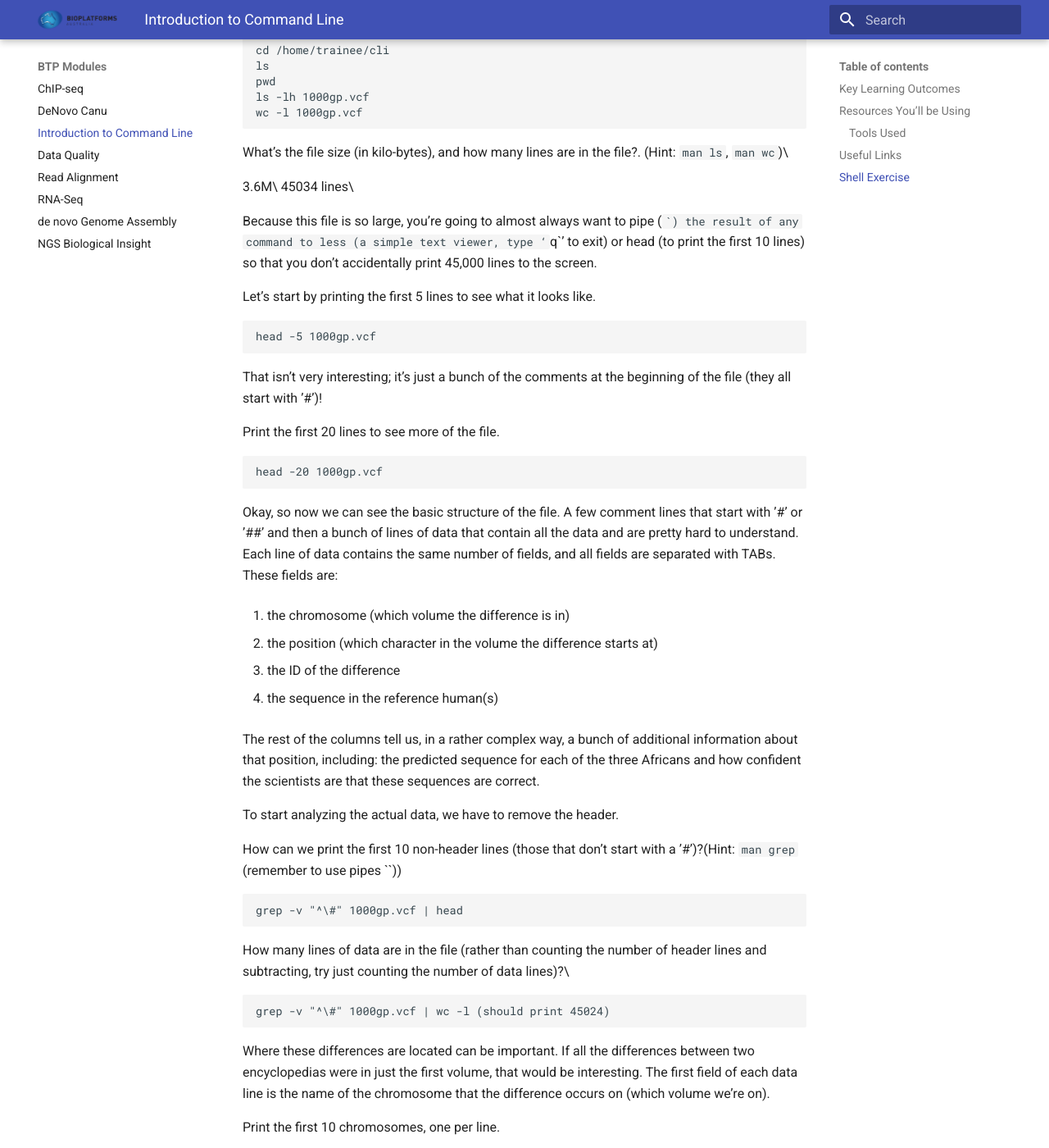
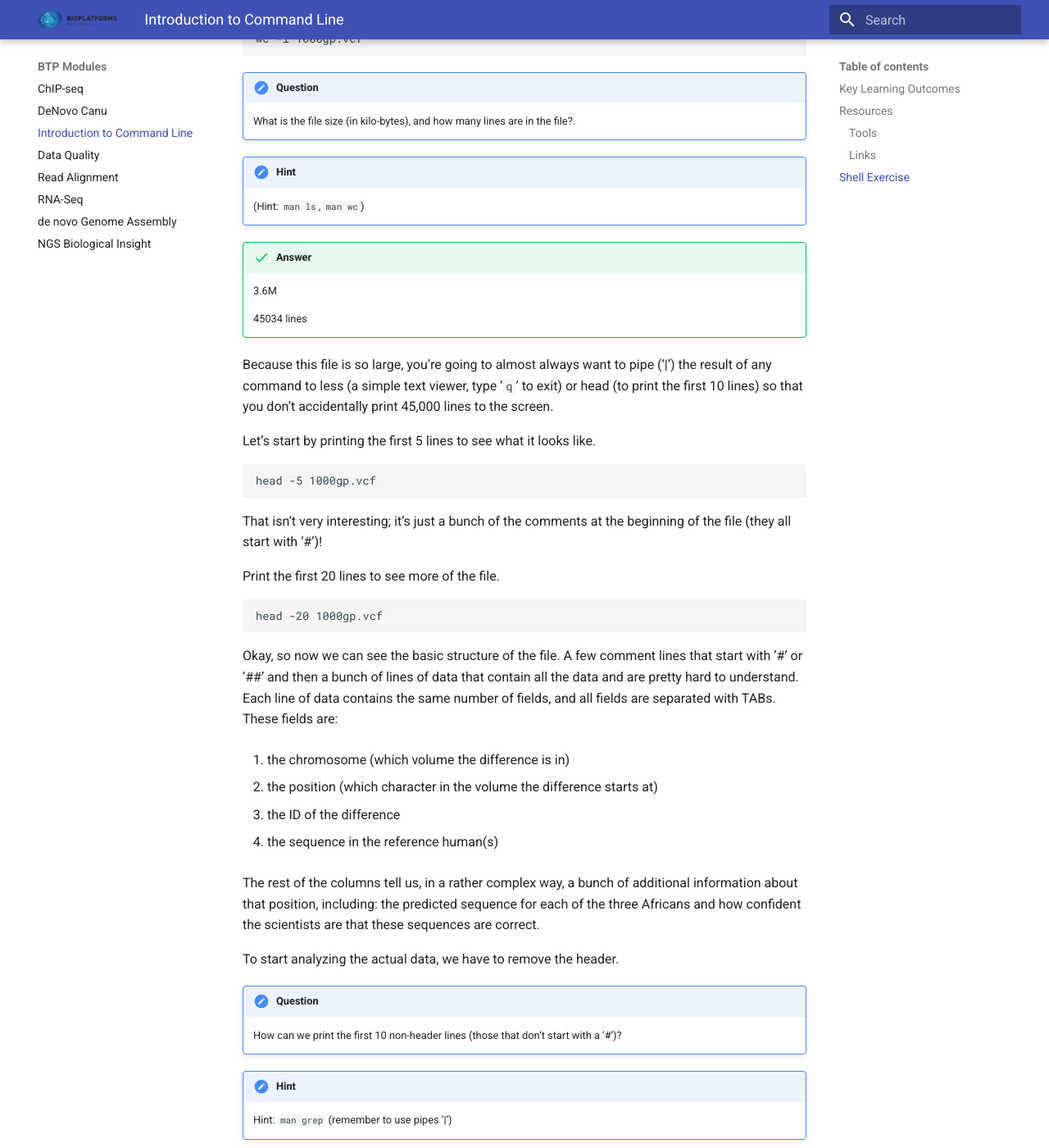
Before and after one commit to tsonika/intro-ngs-manuals, an MkDocs documentation site: the page built from docs/modules/btp-module-ngs-cli/commandline.md, in a window 1280 px wide and 1400 px high, scrolled down 1289 px. Shown: the whole window at 82% size. Built offline with MkDocs 1.6.1 and Material for MkDocs 9.7.7, drawn with Linux system fonts in a browser that asks for light colours; old or Windows-style settings are respelled for this version of MkDocs; some of the changed text lies outside the part shown.

Commit message:
Applied btp template to command line section

````diff
--- a/docs/modules/btp-module-ngs-cli/commandline.md
+++ b/docs/modules/btp-module-ngs-cli/commandline.md
@@ -10,26 +10,19 @@ After completing this practical the trainee should be able to:
 
 -   Navigration of biological data files structure and manipulation
 
-Resources You’ll be Using
--------------------------
+## Resources
 
-### Tools Used
+### Tools
 
-[style=multiline,labelindent=0cm,align=left,leftmargin=0.5cm]
+* Basic Linux system commands on an Ubuntu OS.
 
-Basic Linux system commands on an Ubuntu OS.
+* Basic file operation commands
 
-Basic file operation commands
+### Links
 
-Useful Links
-------------
+* [Software Carpentry](http://software-carpentry.org)
 
-Software Carpentry:
-https://software-carpentry.org
-
-1000Genome Project data for example:
-http://www.1000genomes.org
-
+* [Example 1000Genome Project data](http://www.1000genomes.org)
 
 Shell Exercise
 --------------
@@ -53,34 +46,41 @@ file, let’s get a high-level view of the file that we’re about to work
 with.
 
 Open the Terminal and go to the directory where the data are stored:
+```
+cd /home/trainee/cli
+ls
+pwd
+ls -lh 1000gp.vcf
+wc -l 1000gp.vcf
+```
 
-    cd /home/trainee/cli
-    ls
-    pwd
-    ls -lh 1000gp.vcf
-    wc -l 1000gp.vcf
+!!! note "Question"
+    What is the file size (in kilo-bytes), and how many lines are in the file?.
+!!! hint
+    (Hint: `man ls`, `man wc`)
 
-What’s the file size (in kilo-bytes), and how many lines are in the
-file?. (Hint: `man ls`, `man wc`)\
+!!! success "Answer"
+    3.6M
 
-3.6M\
-45034 lines\
+    45034 lines
 
 Because this file is so large, you’re going to almost always want to
-pipe (``) the result of any command to less (a simple text viewer, type
+pipe ('|') the result of any command to less (a simple text viewer, type
 ‘`q`’ to exit) or head (to print the first 10 lines) so that you don’t
 accidentally print 45,000 lines to the screen.
 
 Let’s start by printing the first 5 lines to see what it looks like.
-
-    head -5 1000gp.vcf
+```
+head -5 1000gp.vcf
+```
 
 That isn’t very interesting; it’s just a bunch of the comments at the
 beginning of the file (they all start with ’\#’)!
 
 Print the first 20 lines to see more of the file.
-
-    head -20 1000gp.vcf
+```
+head -20 1000gp.vcf
+```
 
 Okay, so now we can see the basic structure of the file. A few comment
 lines that start with ’\#’ or ’\#\#’ and then a bunch of lines of data
@@ -104,15 +104,22 @@ are that these sequences are correct.
 
 To start analyzing the actual data, we have to remove the header.
 
-How can we print the first 10 non-header lines (those that don’t start
-with a ’\#’)?(Hint: `man grep` (remember to use pipes ``))
+!!! note "Question"
+    How can we print the first 10 non-header lines (those that don’t start
+    with a ’\#’)?
 
+!!! hint
+    Hint: `man grep` (remember to use pipes '|')
+
+!!! success "Answer"
     grep -v "^\#" 1000gp.vcf | head
 
-How many lines of data are in the file (rather than counting the number
-of header lines and subtracting, try just counting the number of data
-lines)?\
+!!! note "Question"
+    How many lines of data are in the file (rather than counting the number
+    of header lines and subtracting, try just counting the number of data
+    lines)?
 
+!!! success "Answer"
     grep -v "^\#" 1000gp.vcf | wc -l (should print 45024)
 
 Where these differences are located can be important. If all the
@@ -120,10 +127,12 @@ differences between two encyclopedias were in just the first volume,
 that would be interesting. The first field of each data line is the name
 of the chromosome that the difference occurs on (which volume we’re on).
 
-Print the first 10 chromosomes, one per line.
+!!! note "Question"
+    Print the first 10 chromosomes, one per line.
+!!! hint
+    Hint: `man cut` (remember to remove header lines first)
 
-Hint: `man cut` (remember to remove header lines first)
-
+!!! success "Answer"
     grep -v "\^\#" 1000gp.vcf | cut -f 1 | head
 
 As you should have observed, the first 10 lines are on numbered
@@ -134,11 +143,13 @@ male).
 
 Let’s look at which chromosomes these variations are on.
 
-Print a list of the chromosomes that are in the file (each chromosome
-name should only be printed once, so you should only print 23 lines).
+!!! note "Question"
+    Print a list of the chromosomes that are in the file (each chromosome
+    name should only be printed once, so you should only print 23 lines).
+!!! hint
+    Hint: remove all duplicates from your previous answer (`man sort`)
 
-Hint: remove all duplicates from your previous answer (`man sort`)
-
+!!! success "Answer"
     grep -v "\^\#" 1000gp.vcf | cut -f 1 | sort -u
 
 Rather than using `sort` to print unique results, a common pipeline is
@@ -147,19 +158,23 @@ command takes sorted input and prints only unique lines, but it provides
 more flexibility than just using sort by itself. Keep in mind, if the
 input isn’t sorted, `uniq` won’t work properly.
 
-Using `sort` and `uniq`, print the number of times each chromosome
-occurs in the file.
+!!! note "Question"
+    Using `sort` and `uniq`, print the number of times each chromosome
+    occurs in the file.
+!!! hint
+    Hint: `man uniq`
 
-Hint: `man uniq`
-
+!!! success "Answer"
     grep -v "\^\#" 1000gp.vcf | cut -f 1 | sort | uniq -c
 
-Add to your previous solution to list the chromosomes from most
-frequently observed to least frequently observed.
+!!! note "Question"
+    Add to your previous solution to list the chromosomes from most
+    frequently observed to least frequently observed.
+!!! hint
+    Hint: Make sure you’re sorting in descending order. By default, sort
+    sorts in ascending order.
 
-Hint: Make sure you’re sorting in descending order. By default, sort
-sorts in ascending order.
-
+!!! success "Answer"
     grep -v "\^\#" 1000gp.vcf | cut -f 1 | sort | uniq -c | sort -n -r
 
 This is great, but biologists might also like to see the chromosomes
@@ -167,10 +182,12 @@ ordered by their number (not dictionary order), since different
 chromosomes have different attributes and this ordering allows them to
 find a specific chromosome more easily.
 
-Sort the previous output by chromosome number
+!!! note "Question"
+    Sort the previous output by chromosome number
+!!! hint
+    Hint: A lot of the power of sort comes from the fact that you can
+    specify which fields to sort on, and the order in which to sort them. In
+    this case you only need to sort on one field.
 
-Hint: A lot of the power of sort comes from the fact that you can
-specify which fields to sort on, and the order in which to sort them. In
-this case you only need to sort on one field.
-
+!!! success "Answer"
     grep -v "\^\#" 1000gp.vcf | cut -f 1 | sort | uniq -c | sort -k 2n
````
